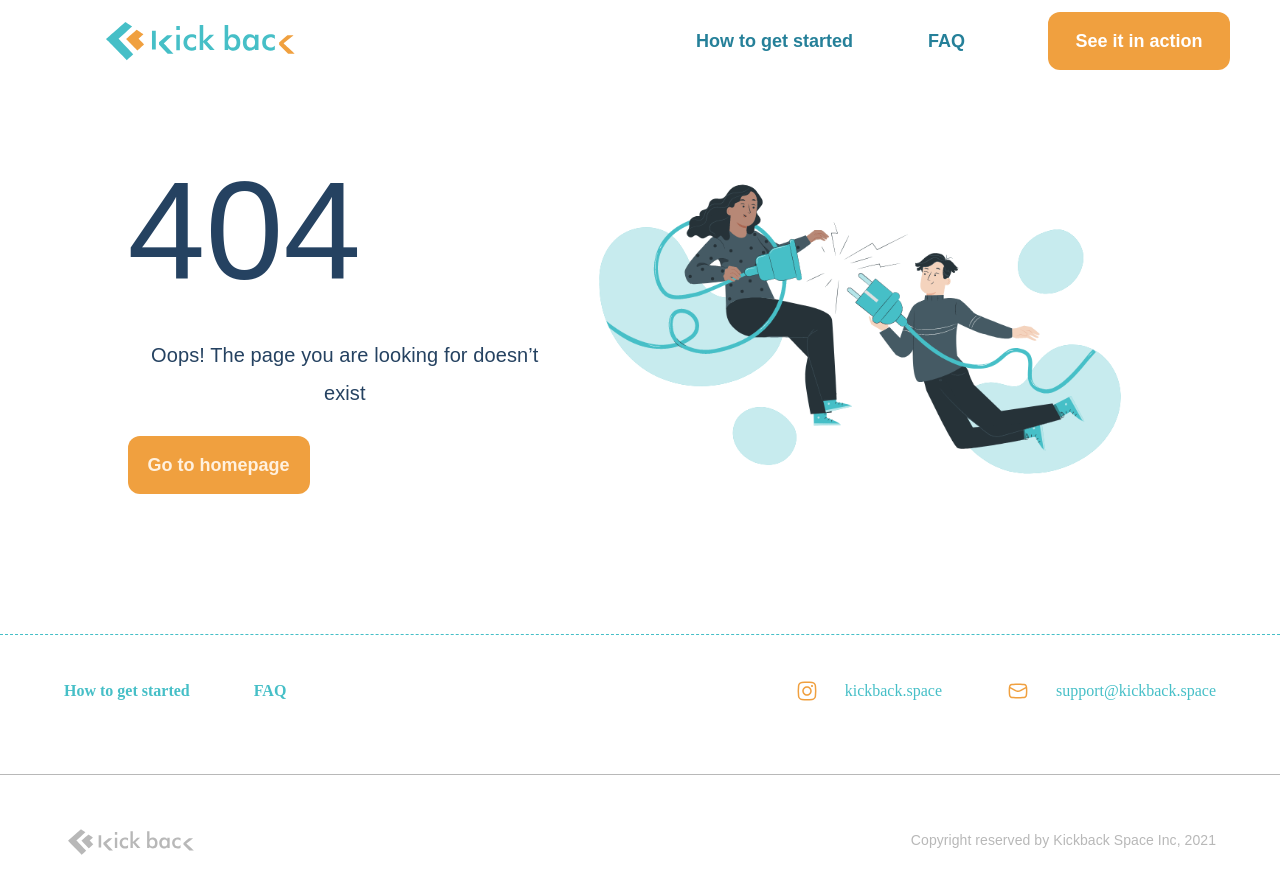
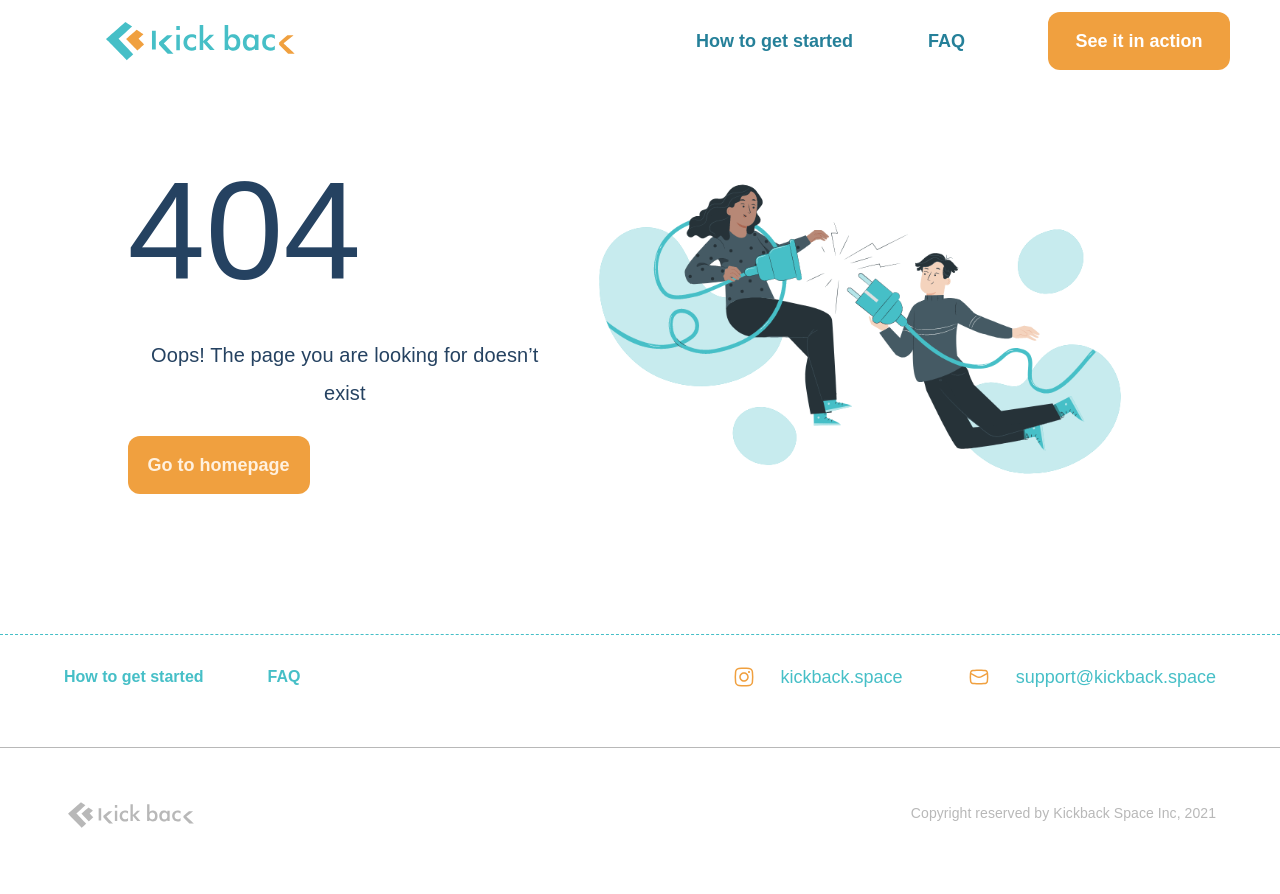
Before and after one commit to kickback-space/SSR-main-landing-page, a Next.js app: page /404 in a window 1280 px wide. Shown: the top 894 px of the page. Built offline with nearby package versions, Linux system fonts and the light colour scheme.

Commit message:
fixex scale image footer

```diff
--- a/components/footer/footer.module.scss
+++ b/components/footer/footer.module.scss
@@ -34,29 +34,30 @@
           flex-direction: row;
           grid-gap: 5vw;
         }
+        .rightContent {
+          display: flex;
+          font-weight: 400;
+          font-size: 16px;
+          line-height: 200%;
+          color: #46bfc7;
+          align-items: center;
+          .wrapperImage {
+            position: relative;
+            width: 24px;
+            height: 24px;
+          }
+          span {
+            margin-left: 25px;
+            font-weight: 400;
+            font-size: 18px;
+            line-height: 37px;
+            color: #46BFC7;
+          }
+        }
       }
     }
     span {
-      font-family: 'Poppins';
       font-weight: 600;
-      font-size: 16px;
-      line-height: 200%;
-      color: #46bfc7;
-    }
-    .kickBackSpace {
-      display: flex;
-      grid-gap: 26px;
-      font-family: 'Poppins';
-      font-weight: 400;
-      font-size: 16px;
-      line-height: 200%;
-      color: #46bfc7;
-    }
-    .kickBackSupport {
-      display: flex;
-      grid-gap: 26px;
-      font-family: 'Poppins';
-      font-weight: 400;
       font-size: 16px;
       line-height: 200%;
       color: #46bfc7;
--- a/components/footer/index.js
+++ b/components/footer/index.js
@@ -29,13 +29,27 @@ function Footer() {
                 <span className='cursor' onClick={faqAction}>{`FAQ`}</span>
               </div>
               <div className={styles.rightFooter}>
-                <div className={styles.kickBackSpace}>
-                  <Image src={Insta} alt='instaIcon' />
-                  <p>{`kickback.space`}</p>
+                <div className={styles.rightContent}>
+                  <div className={styles.wrapperImage}>
+                    <Image
+                      layout='fill'
+                      objectFit='contain'
+                      src={Insta}
+                      alt='instaIcon'
+                    />
+                  </div>
+                  <span>{`kickback.space`}</span>
                 </div>
-                <div className={styles.kickBackSupport}>
-                  <Image src={Email} alt='emailIcon' />
-                  <p>{`support@kickback.space`}</p>
+                <div className={styles.rightContent}>
+                  <div className={styles.wrapperImage}>
+                    <Image
+                      layout='fill'
+                      objectFit='contain'
+                      src={Email}
+                      alt='emailIcon'
+                    />
+                  </div>
+                  <span>{`support@kickback.space`}</span>
                 </div>
               </div>
             </div>
```
